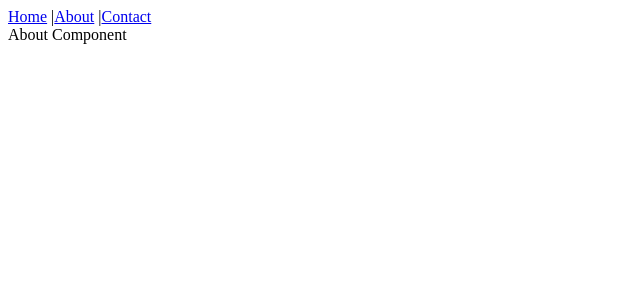
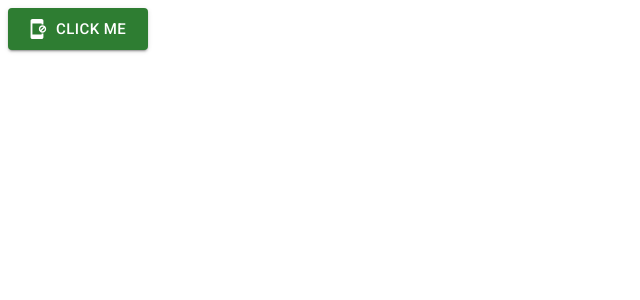
Before and after one commit to suprava16/REact_session_8, a React (Create React App) app: page /about in a window 1280 px wide. Shown: the top 300 px of the page, without its empty margins (0-640 px from the left). Built offline with nearby package versions, Linux system fonts and the light colour scheme.

Commit message:
routing and mataerial ui

```diff
--- a/package.json
+++ b/package.json
@@ -3,6 +3,10 @@
   "version": "0.1.0",
   "private": true,
   "dependencies": {
+    "@emotion/react": "^11.8.2",
+    "@emotion/styled": "^11.8.1",
+    "@mui/icons-material": "^5.5.1",
+    "@mui/material": "^5.5.2",
     "@testing-library/jest-dom": "^5.16.2",
     "@testing-library/react": "^12.1.3",
     "@testing-library/user-event": "^13.5.0",
--- a/public/index.html
+++ b/public/index.html
@@ -1,14 +1,12 @@
 <!DOCTYPE html>
 <html lang="en">
+
 <head>
   <meta charset="utf-8" />
   <link rel="icon" href="%PUBLIC_URL%/favicon.ico" />
   <meta name="viewport" content="width=device-width, initial-scale=1" />
   <meta name="theme-color" content="#000000" />
-    <meta
-      name="description"
-      content="Web site created using create-react-app"
-    />
+  <meta name="description" content="Web site created using create-react-app" />
   <link rel="apple-touch-icon" href="%PUBLIC_URL%/logo192.png" />
   <!--
       manifest.json provides metadata used when your web app is installed on a
@@ -25,7 +23,9 @@
       Learn how to configure a non-root public URL by running `npm run build`.
     -->
   <title>React App</title>
+  <link rel="stylesheet" href="https://fonts.googleapis.com/css?family=Roboto:300,400,500,700&display=swap" />
 </head>
+
 <body>
   <noscript>You need to enable JavaScript to run this app.</noscript>
   <div id="root"></div>
@@ -40,4 +40,5 @@
       To create a production bundle, use `npm run build` or `yarn build`.
     -->
 </body>
+
 </html>
--- a/src/App.js
+++ b/src/App.js
@@ -15,6 +15,7 @@ import Props_methods from "./FunctionalComponents/Props_method"
 import State_Variable from "./FunctionalComponents/State_Variable"
 import OnChange_Method from "./FunctionalComponents/OnChange_Method"
 import React_Router from "./Routing/React_Router"
+import Design from "./Material_Ui/Design"
 class App extends React.Component {
   render() {
     return (
@@ -33,7 +34,8 @@ class App extends React.Component {
         {/* <Props_methods name="suprava" age={27}/> */}
         {/* <State_Variable/> */}
         {/* <OnChange_Method/> */}
-        <React_Router/>
+        {/* <React_Router/> */}
+        <Design/>
       </>
 
 
--- /dev/null
+++ b/src/Material_Ui/Design.js
@@ -0,0 +1,12 @@
+import React from 'react'
+import Button from '@mui/material/Button';
+import AppBlockingIcon from '@mui/icons-material/AppBlocking';
+function Design() {
+  return (
+    <div>
+      <Button variant='contained' color='success' size="large" startIcon={<AppBlockingIcon/>}>Click Me</Button>
+    </div>
+  )
+}
+
+export default Design
--- a/src/Routing/About.js
+++ b/src/Routing/About.js
@@ -1,8 +1,12 @@
 import React from 'react'
-
+import { useLocation } from 'react-router-dom'
 function About() {
+  const values=useLocation()
+  console.log(values)
   return (
-    <div>About Component</div>
+    <div>About Component
+    <h1>name:{values.state.name}</h1>
+    </div>
   )
 }
 
--- a/src/Routing/Contact.js
+++ b/src/Routing/Contact.js
@@ -1,8 +1,14 @@
 import React from 'react'
+import { useParams } from 'react-router-dom'
+function Contact() {
 
-function Contact() {
+  const parameters=useParams();
+  console.log(parameters)
+
   return (
-    <div>Contact</div>
+    <div>Contact
+    <h1>id value:{parameters.id}</h1>
+    </div>
   )
 }
 
--- /dev/null
+++ b/src/Routing/Error.js
@@ -0,0 +1,12 @@
+import React from 'react'
+
+function Error() {
+  return (
+    <div>
+      <h1>404 Error</h1>
+      <h2>Page Not Found......</h2>
+    </div>
+  )
+}
+
+export default Error
--- a/src/Routing/Navbar.js
+++ b/src/Routing/Navbar.js
@@ -4,9 +4,9 @@ function Navbar() {
   return (
     <div>
       <Link to="/home">Home</Link> |
-      <Link to="/about">About</Link> |
+      <Link to="/about" state={{name:"Reactjs"}}>About</Link> |
 
-      <Link to="/contact">Contact</Link>
+      <Link to="/contact/123">Contact</Link>
       <Outlet/>
 
     </div>
--- a/src/Routing/React_Router.js
+++ b/src/Routing/React_Router.js
@@ -4,6 +4,7 @@ import Home from './Home'
 import About from './About'
 import Contact from './Contact'
 import Navbar from './Navbar'
+import Error from './Error'
 function React_Router() {
   return (
     <div>
@@ -12,8 +13,13 @@ function React_Router() {
         <Route path="/" element={<Navbar/>}>
           <Route path="/home" element={<Home/>}/>
           <Route path="/about" element={<About/>}/>
-          <Route path="/contact" element={<Contact/>}/>
+          <Route path="/contact/:id" element={<Contact/>}/>
           </Route>
+
+          {/* handling error page */}
+          {/* <Route path="*" element={<Error/>}/> */}
+          <Route path="/error" element={<Error/>}/>
+          <Route path="*" element={<Navigate to="/home"/>}/>
         </Routes>
       </BrowserRouter>
     </div>
```
Also changed, not shown: 1 other file (tests, documents, lock files or other folders). Lines whose indentation alone changed are shown as unchanged.
